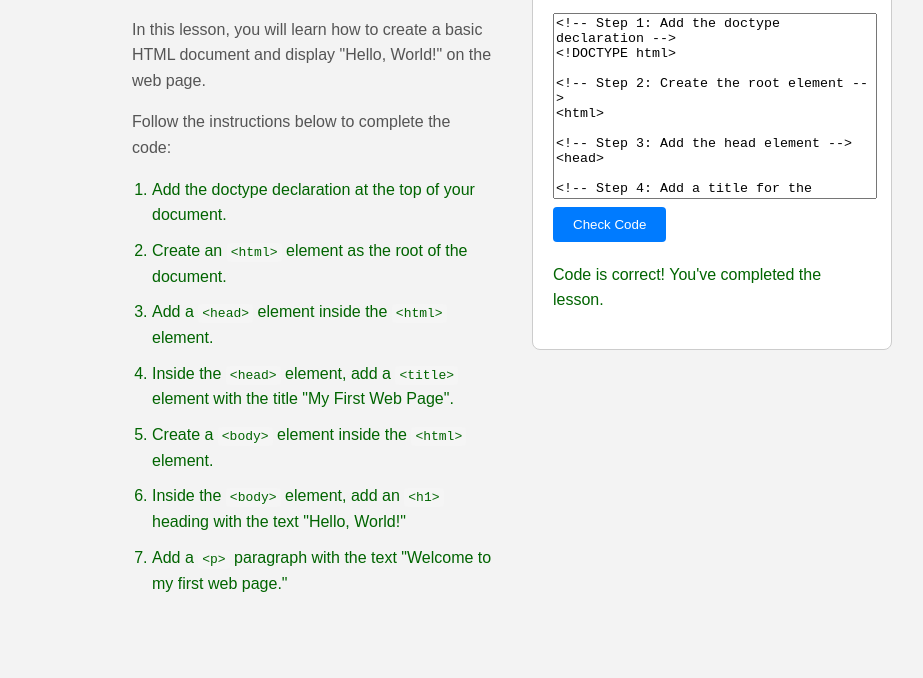
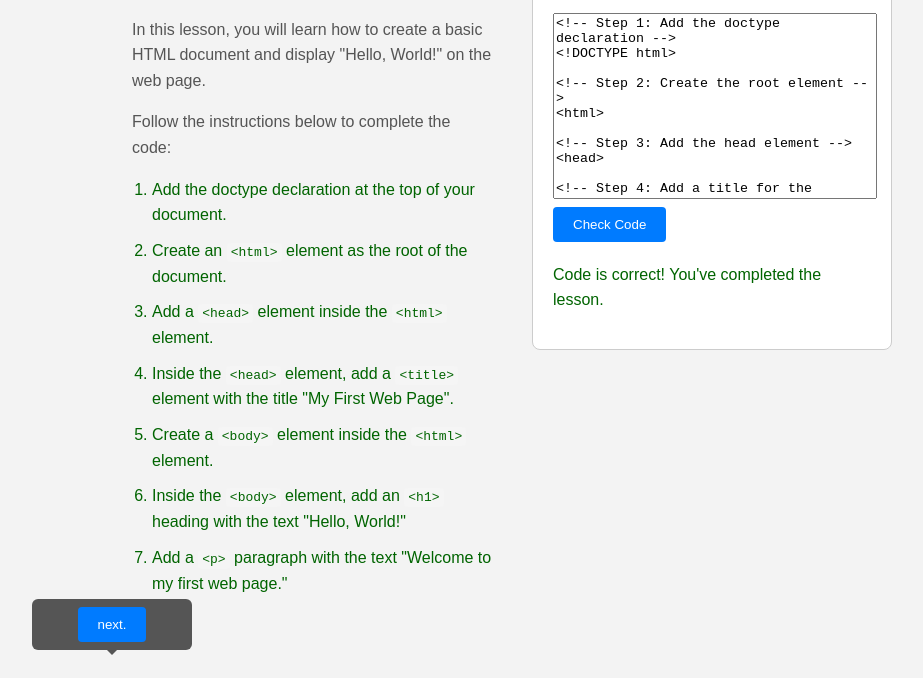
Before and after one commit to byteved/Take2Coding, a plain HTML site: page module1.html in a window 1280 px wide. Both pictures are taken after a click on the button "Check Code". Shown: the part 126-804 px from the top of the page, without its empty margins (128-1051 px from the left). Drawn offline with Linux system fonts and the light colour scheme.

Commit message:
Update module1.html

```diff
--- a/module1.html
+++ b/module1.html
@@ -77,6 +77,62 @@
            color: #ff4500; /* Orange-red */
        }
        /* Styles remain the same as before */
+      /* Popup container - can be anything you want */
+.popup {
+  position: relative;
+  display: inline-block;
+  cursor: pointer;
+  -webkit-user-select: none;
+  -moz-user-select: none;
+  -ms-user-select: none;
+  user-select: none;
+}
+
+/* The actual popup */
+.popup .popuptext {
+  visibility: hidden;
+  width: 160px;
+  background-color: #555;
+  color: #fff;
+  text-align: center;
+  border-radius: 6px;
+  padding: 8px 0;
+  position: absolute;
+  z-index: 1;
+  bottom: 125%;
+  left: 50%;
+  margin-left: -80px;
+}
+
+/* Popup arrow */
+.popup .popuptext::after {
+  content: "";
+  position: absolute;
+  top: 100%;
+  left: 50%;
+  margin-left: -5px;
+  border-width: 5px;
+  border-style: solid;
+  border-color: #555 transparent transparent transparent;
+}
+
+/* Toggle this class - hide and show the popup */
+.popup .show {
+  visibility: visible;
+  -webkit-animation: fadeIn 1s;
+  animation: fadeIn 1s;
+}
+
+/* Add animation (fade in the popup) */
+@-webkit-keyframes fadeIn {
+  from {opacity: 0;}
+  to {opacity: 1;}
+}
+
+@keyframes fadeIn {
+  from {opacity: 0;}
+  to {opacity:1 ;}
+}
    </style>
 </head>
 <body>
@@ -130,6 +186,9 @@
            </div>
        </div>
    </div>
+<div class="popup">
+  <span class="popuptext" id="myPopup"><button>next.</button></span>
+</div>
 
    <script>
        // JavaScript code to check the user's code
@@ -162,10 +221,16 @@
            const resultDiv = document.getElementById("result");
            if (correctSteps === steps.length) {
                resultDiv.innerHTML = "<p class='success'>Code is correct! You've completed the lesson.</p>";
+              myFunction()
            } else {
                resultDiv.innerHTML = `<p class='error'>Code is incorrect. ${resultHint}Please review the instructions and try again.</p>`;
            }
        }
+
+      function myFunction() {
+  var popup = document.getElementById("myPopup");
+  popup.classList.toggle("show");
+}
    </script>
 </body>
 </html>
```
